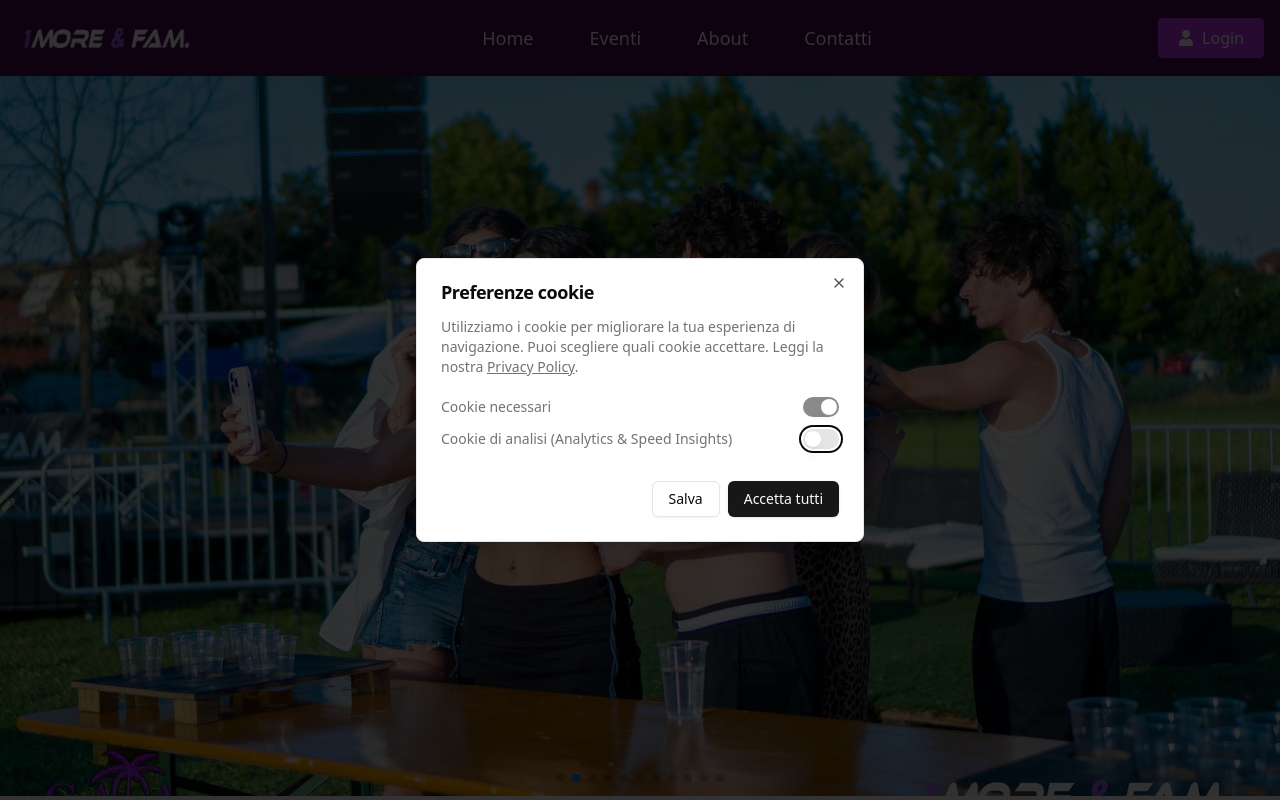
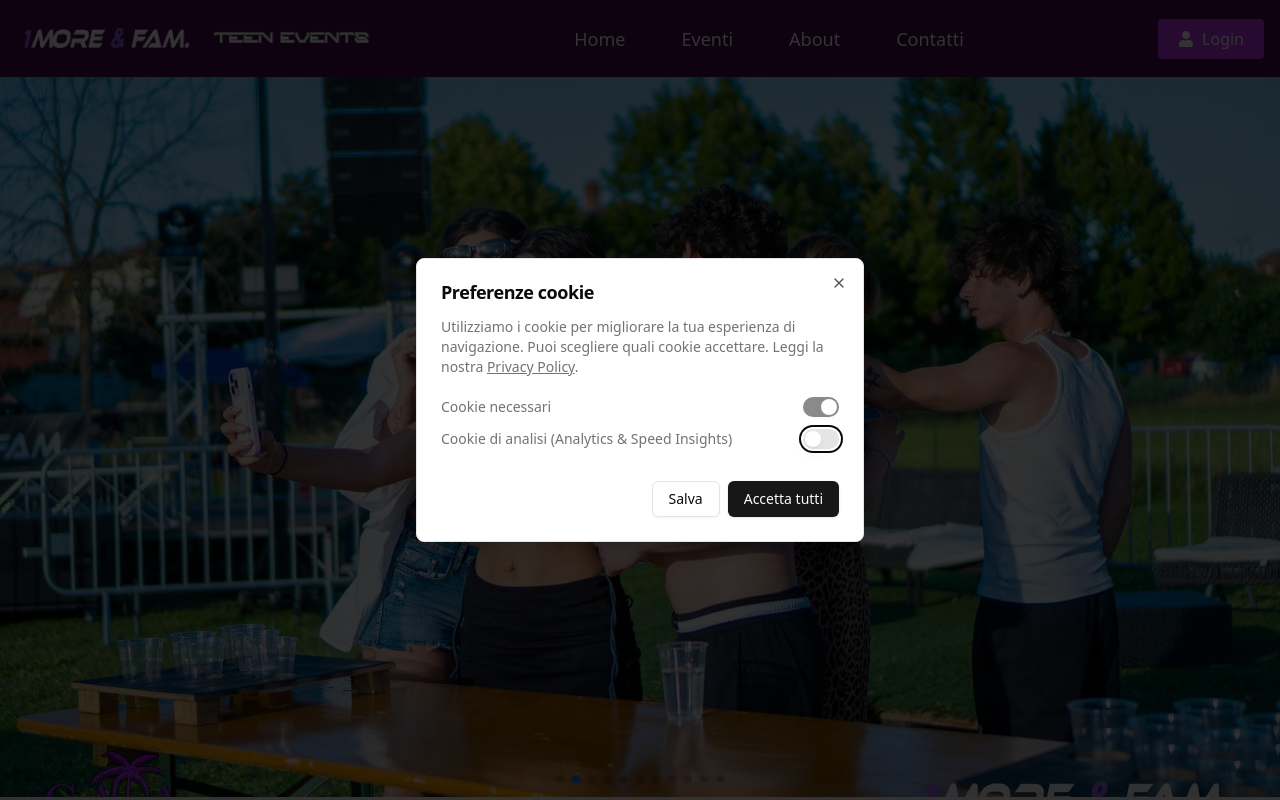
Before and after one commit to thomasperodi/onemore, a Next.js app: page / in a window 1280 px wide. Shown: the top 800 px of the page. Built offline with nearby package versions, Linux system fonts and the light colour scheme; no server answers; the database is empty.

Commit message:
changhe for teen events

```diff
--- a/src/components/landing/Footer.tsx
+++ b/src/components/landing/Footer.tsx
@@ -8,12 +8,19 @@ const Footer = () => {
       <div className="max-w-7xl mx-auto grid grid-cols-1 md:grid-cols-3 gap-8 items-start text-center md:text-left">
         <div id="contact">
           <h2 className="text-xl font-bold mb-2">OnemoreAndFam.</h2>
+          <h2 className="text-xl font-bold mb-2">TeenEvents</h2>
           <p className="mb-2">Organizza e partecipa agli eventi migliori con facilità!</p>
           <p className="mb-1">
             Email: <a href="mailto:onemoreandfam@gmail.com" className="underline hover:text-purple-300">onemoreandfam@gmail.com</a>
           </p>
+          <p className="mb-1">
+            Email: <a href="mailto:teeneevents@gmail.com" className="underline hover:text-purple-300">teeneevents@gmail.com</a>
+          </p>
           <p>
             Telefono: <a href="tel:+393482395186" className="underline hover:text-purple-300">+39 348 239 5186</a>
+          </p>
+          <p>
+            Telefono: <a href="tel:+393332689551" className="underline hover:text-purple-300">+39 333 268 9551</a>
           </p>
         </div>
 
--- a/src/components/landing/Navbar.tsx
+++ b/src/components/landing/Navbar.tsx
@@ -14,7 +14,7 @@ const Navbar = () => {
     <nav className="relative bg-[#44034f] text-white p-4 z-50 w-full flex items-center justify-between">
       {/* LOGO - TUTTO A SINISTRA */}
       <div className="flex items-center">
-        <Link href="/">
+  <Link href="/" className="flex items-center space-x-1">
     <Image
       src="/images/onemoreandfam.png"
       alt="OnemoreAndFam Logo"
@@ -22,8 +22,16 @@ const Navbar = () => {
       height={50}
       priority
     />
+    <Image
+      src="/images/teenevents.png"
+      alt="Teen Events Logo"
+      width={180}
+      height={50}
+      priority
+    />
   </Link>
 </div>
+
 
       {/* NAVIGATION - CENTRATA */}
       <ul className="hidden md:flex gap-6 text-lg flex-1 justify-center">
```
Also changed, not shown: public/images/teenevents.png (added). Lines whose indentation alone changed are shown as unchanged.
